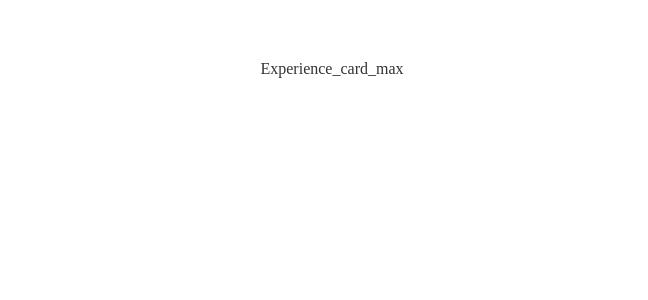
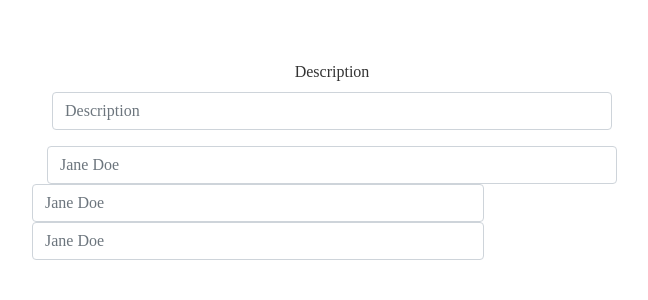
Before and after one commit to NickLai169/Team-Creative-Platform, a React (Create React App) app in the folder nestor/: page /nick in a window 1280 px wide. Shown: the top 300 px of the page, without its empty margins (308-956 px from the left). Built offline with nearby package versions, Linux system fonts and the light colour scheme.

Commit message:
Some page progress

```diff
--- a/nestor/src/App.js
+++ b/nestor/src/App.js
@@ -23,8 +23,8 @@ function App() {
               {/* Rucha enter component here */}
             </Route>
             <Route path="/nick">
-              Experience_card_max
               {/* Nick enter component here */}
+              { Experience_card_max }
             </Route>
           </Switch>
         </div>
--- a/nestor/src/Experience_card_max.js
+++ b/nestor/src/Experience_card_max.js
@@ -1,60 +1,59 @@
 // import Card from 'react-bootstrap/Card'
 import Form from 'react-bootstrap/Form'
+// import { Button, InputGroup, FormControl, Col } from 'bootstrap/dist/css/bootstrap.min.css';
+import Col from 'bootstrap/dist/css/bootstrap.min.css';
+import InputGroup from 'bootstrap/dist/css/bootstrap.min.css';
+import FormControl from 'bootstrap/dist/css/bootstrap.min.css';
+import { Row } from 'react-bootstrap';
+
+
 
 const Experience_card_max = () => {
-    return (
-        <Form>
-            <Form.Row>
-                <Form.Group as={Col} controlId="formGridEmail">
-                <Form.Label>Email</Form.Label>
-                <Form.Control type="email" placeholder="Enter email" />
-                </Form.Group>
+  return (
+      <div>
+        <Form.Group controlId="formBasicEmail">
+            <Form.Label>Description</Form.Label>
+            <Form.Control type="description" placeholder="Description" />
+        </Form.Group>
 
-                <Form.Group as={Col} controlId="formGridPassword">
-                <Form.Label>Password</Form.Label>
-                <Form.Control type="password" placeholder="Password" />
-                </Form.Group>
-            </Form.Row>
+        <Form.Row className="align-items-center">
+            <Form.Label htmlFor="inlineFormInputName" srOnly>
+                Name
+            </Form.Label>
+            <Form.Control id="inlineFormInputName" placeholder="Jane Doe" />
+            <Row>
+                <Form.Control id="inlineFormInputName" placeholder="Jane Doe" />
+                <Form.Control id="inlineFormInputName" placeholder="Jane Doe" />
+            </Row>
+            {/* <Col sm={3} className="my-1">
+            <Form.Label htmlFor="inlineFormInputGroupUsername" srOnly>
+                Username
+            </Form.Label>
+            <InputGroup>
+                <FormControl id="inlineFormInputGroupUsername" placeholder="Username" />
+            </InputGroup>
+            </Col>
+            <Col xs="auto" className="my-1">
+            <Form.Check type="checkbox" id="autoSizingCheck2" label="Remember me" />
+            </Col>
+            <Col xs="auto" className="my-1">
+            <Button type="submit">Submit</Button>
+            </Col> */}
+        </Form.Row>
+      </div>
 
-            <Form.Group controlId="formGridAddress1">
-                <Form.Label>Address</Form.Label>
-                <Form.Control placeholder="1234 Main St" />
-            </Form.Group>
-
-            <Form.Group controlId="formGridAddress2">
-                <Form.Label>Address 2</Form.Label>
-                <Form.Control placeholder="Apartment, studio, or floor" />
-            </Form.Group>
-
-            <Form.Row>
-                <Form.Group as={Col} controlId="formGridCity">
-                <Form.Label>City</Form.Label>
-                <Form.Control />
-                </Form.Group>
-
-                <Form.Group as={Col} controlId="formGridState">
-                <Form.Label>State</Form.Label>
-                <Form.Control as="select" defaultValue="Choose...">
-                    <option>Choose...</option>
-                    <option>...</option>
-                </Form.Control>
-                </Form.Group>
-
-                <Form.Group as={Col} controlId="formGridZip">
-                <Form.Label>Zip</Form.Label>
-                <Form.Control />
-                </Form.Group>
-            </Form.Row>
-
-            <Form.Group id="formGridCheckbox">
-                <Form.Check type="checkbox" label="Check me out" />
-            </Form.Group>
-
-            <Button variant="primary" type="submit">
-                Submit
-            </Button>
-        </Form>
-    )
+    // <nav className="navbar">
+    //   <h1>The Dojo Blog</h1>
+    //   <div className="links">
+    //     <Link to="/">Home</Link>
+    //     <Link to="/create" style={{
+    //       color: 'white',
+    //       backgroundColor: '#f1356d',
+    //       borderRadius: '8px'
+    //     }}>New Blog</Link>
+    //   </div>
+    // </nav>
+  );
 }
 
-export default Experience_card_max
+export default Experience_card_max;
```
Also changed, not shown: nestor/notes.txt.
